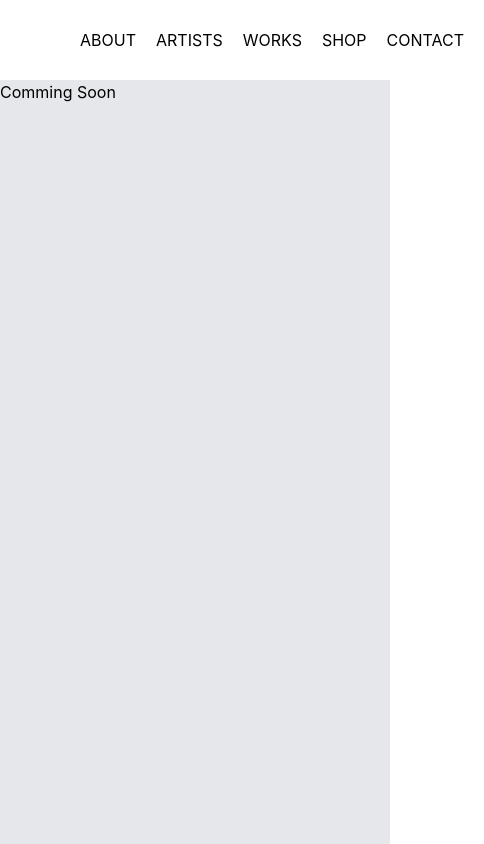
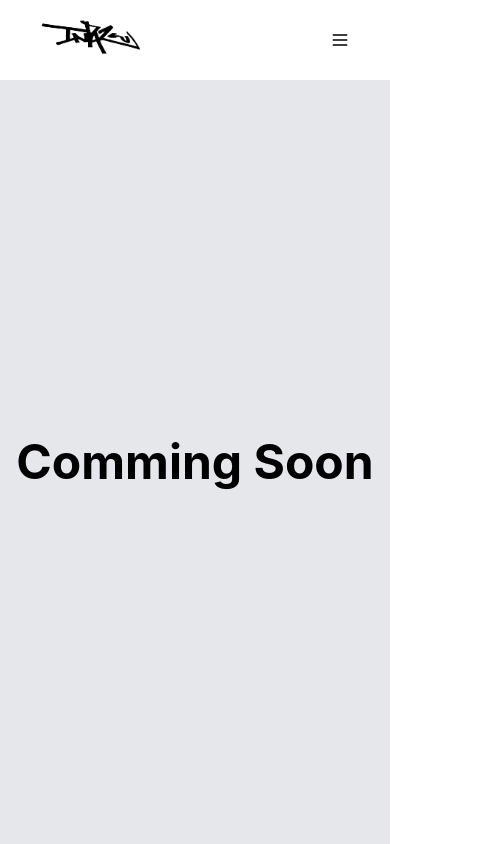
Before and after one commit to bkkoli/interactiveLayouts, a Next.js app in the folder indazoo/: page /shop in a window 390 px wide. Shown: the whole page, 484 px wide, since content can reach past the window. Built offline with nearby package versions, Linux system fonts and the light colour scheme.

Commit message:
modify code

```diff
--- a/indazoo/pages/shop.tsx
+++ b/indazoo/pages/shop.tsx
@@ -5,7 +5,7 @@ import IndazooLayout from '../system/organisms/IndazooLayout'
 export default function Home() {
   return (
     <IndazooLayout title="SHOP">
-      <div>Comming Soon</div>
+      <div className="flex items-center justify-center h-full text-5xl font-bold">Comming Soon</div>
     </IndazooLayout>
   )
 }
--- a/indazoo/system/atoms/LinkItem.tsx
+++ b/indazoo/system/atoms/LinkItem.tsx
@@ -1,20 +1,23 @@
 /* eslint-disable */
 import React from 'react'
 import Link from 'next/link'
+import Image from 'next/image'
 
 type LinkItemProps = {
   name: string
   direction: string
   href: string
+  icon: Object
+  className: string
 }
 
 /* eslint-disable */
-function LinkItem({ name, direction, href }: LinkItemProps) {
-  let className = 'flex align-center'
+function LinkItem({ name, direction, icon, href, className }: LinkItemProps) {
   if (direction === 'row') className += ' mr-5'
   else className += ' mb-5'
   return (
     <div className={className}>
+      {Object.keys(icon).length > 0 ? <Image src="" alt="" width="" height="" /> : '' }
       <Link href={href}>{name}</Link>
     </div>
   )
@@ -24,6 +27,8 @@ LinkItem.defaultProps = {
   name: '',
   direction: 'row',
   href: '/',
+  icon: {},
+  className: 'flex align-center'
 }
 
 export default LinkItem
--- a/indazoo/system/atoms/ListItem.tsx
+++ b/indazoo/system/atoms/ListItem.tsx
@@ -4,6 +4,7 @@ import React from 'react'
 type ListItemProps = {
   name: string
   direction: string
+  icon: string
 }
 
 /* eslint-disable */
@@ -17,6 +18,7 @@ function ListItem({ name, direction }: ListItemProps) {
 ListItem.defaultProps = {
   name: '',
   direction: 'row',
+  icon: ''
 }
 
 export default ListItem
--- a/indazoo/system/components/List.tsx
+++ b/indazoo/system/components/List.tsx
@@ -16,9 +16,9 @@ function List({ data, direction, itemName, className }: ListProps) {
   className += ` ${directionClass}`
   return (
     <div className={className}>
-      {data.map(({ name = '', href = '' } = {}, index) =>
+      {data.map(({ name = '', href = '', icon = '' } = {}, index) =>
         itemName === 'link' ? (
-          <LinkItem name={name} key={index} direction={direction} href={href} />
+          <LinkItem className="flex align-center hover:text-blue-500 active:text-blue-500" name={name} key={index} direction={direction} href={href} />
         ) : (
           <ListItem name={name} key={index} direction={direction} />
         )
--- a/indazoo/system/molecules/HeaderV1.tsx
+++ b/indazoo/system/molecules/HeaderV1.tsx
@@ -11,8 +11,8 @@ type HeaderV1Props = {
 
 function HeaderV1({ data, className }: HeaderV1Props) {
   return (
-    <header className={`h-20 flex items-center px-20 ${className}`}>
-      <nav className="flex w-full">
+    <header className={`h-20 flex items-center px-10 lg:px-20 ${className}`}>
+      <nav className="flex w-full items-center">
         {/* brandIcon */}
         <div className="brandIcon cursor-pointer">
           <Link href="/">
@@ -20,8 +20,13 @@ function HeaderV1({ data, className }: HeaderV1Props) {
           </Link>
         </div>
 
+        {/* mobile menu button */}
+        <svg className="md:hidden ml-auto cursor-pointer" xmlns="http://www.w3.org/2000/svg" fill="red" width="20" height="20" viewBox="0 0 24 24" stroke="currentColor">
+          <path strokeLinecap="round" strokeLinejoin="round" strokeWidth="2" d="M4 6h16M4 12h16M4 18h16" />
+        </svg>
+
         {/* menu */}
-        <List className="ml-auto items-center" data={data} />
+        <List className="hidden md:flex ml-auto items-center" data={data} />
         {/* userName */}
         {/* logout button */}
       </nav>
```
